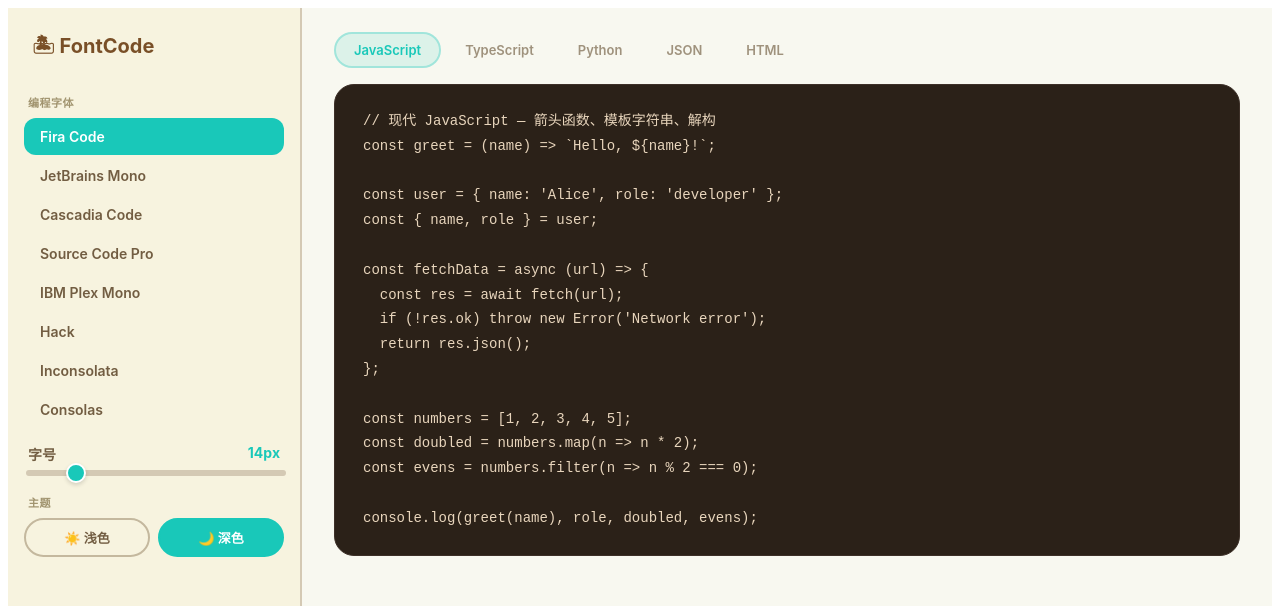
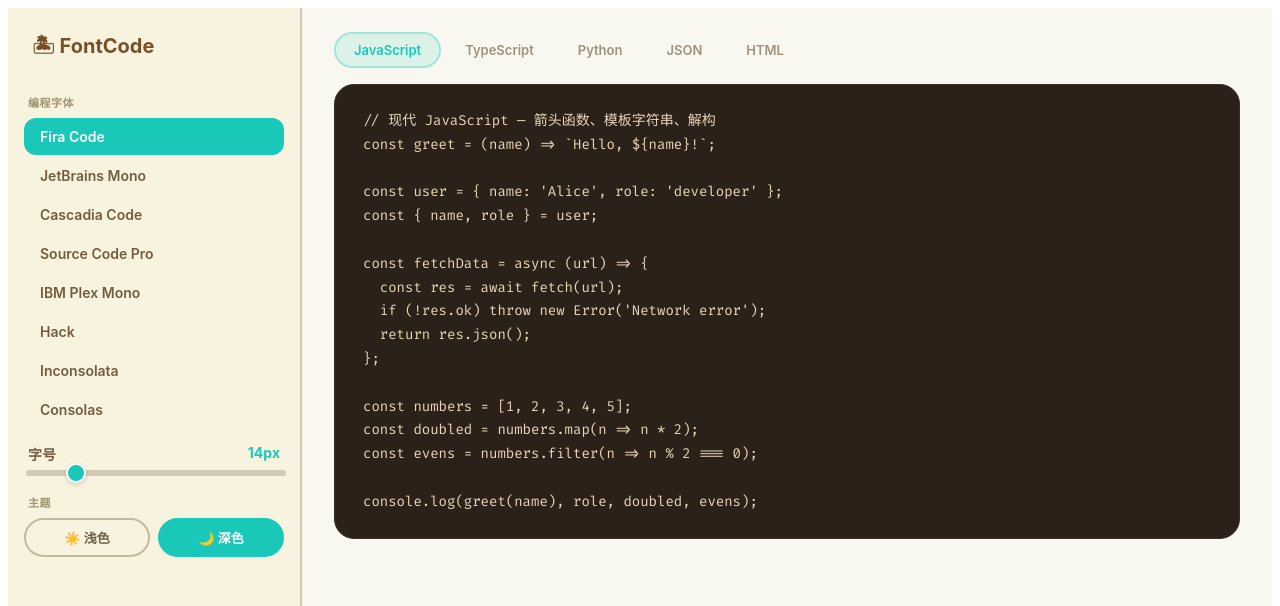
Before and after one commit to zzditto/fontcode, a Vue app: page / in a window 1280 px wide. Shown: the top 606 px of the page. Built offline with nearby package versions, Linux system fonts and the light colour scheme.

Commit message:
style(CodePreview): 修复代码预览区字体继承问题
将字体样式从外层容器移动到pre和code标签，确保字体正确继承全局设置，同时调整了样式绑定的位置

```diff
--- a/src/components/content/CodePreview.vue
+++ b/src/components/content/CodePreview.vue
@@ -42,12 +42,13 @@ const themeClass = computed(() =>
     role="tabpanel"
     :aria-labelledby="'tab-' + (currentSnippet?.key ?? '')"
     :class="['code-preview-wrapper', themeClass]"
-    :style="{
-      fontFamily: fontFamily,
-      fontSize: store.fontSize + 'px',
-    }"
   >
-    <pre><code class="language-plain" v-html="highlightedCode"></code></pre>
+    <pre
+      :style="{
+        fontFamily: fontFamily,
+        fontSize: store.fontSize + 'px',
+      }"
+    ><code class="language-plain" v-html="highlightedCode"></code></pre>
   </div>
 </template>
 
--- a/src/styles/code-themes.css
+++ b/src/styles/code-themes.css
@@ -16,6 +16,11 @@
   min-height: 320px;
   font-family: inherit;
   font-size: inherit;
+}
+
+.code-preview-wrapper pre,
+.code-preview-wrapper pre code {
+  font-family: inherit;
 }
 
 /* 深色主题 */
```
